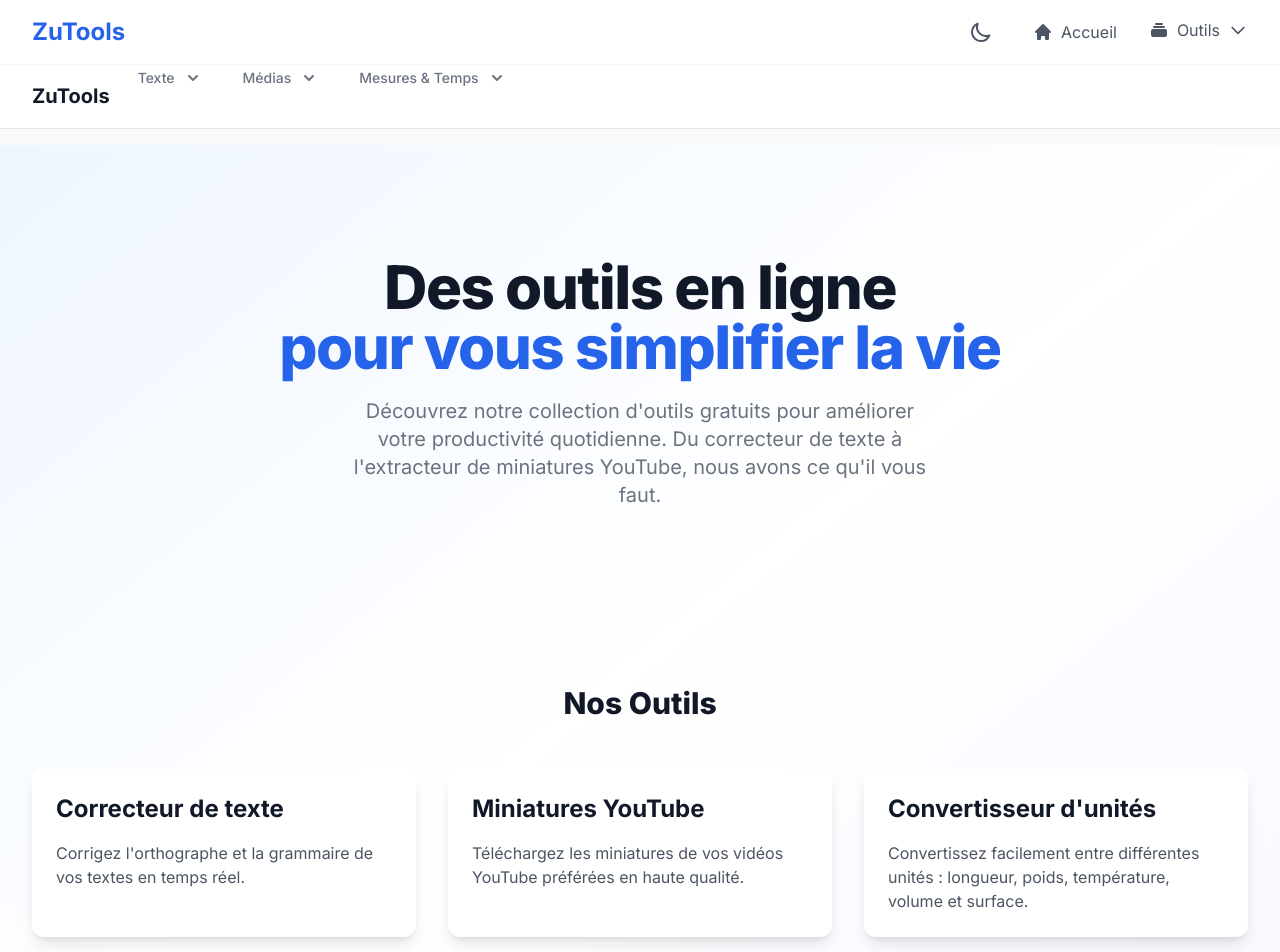
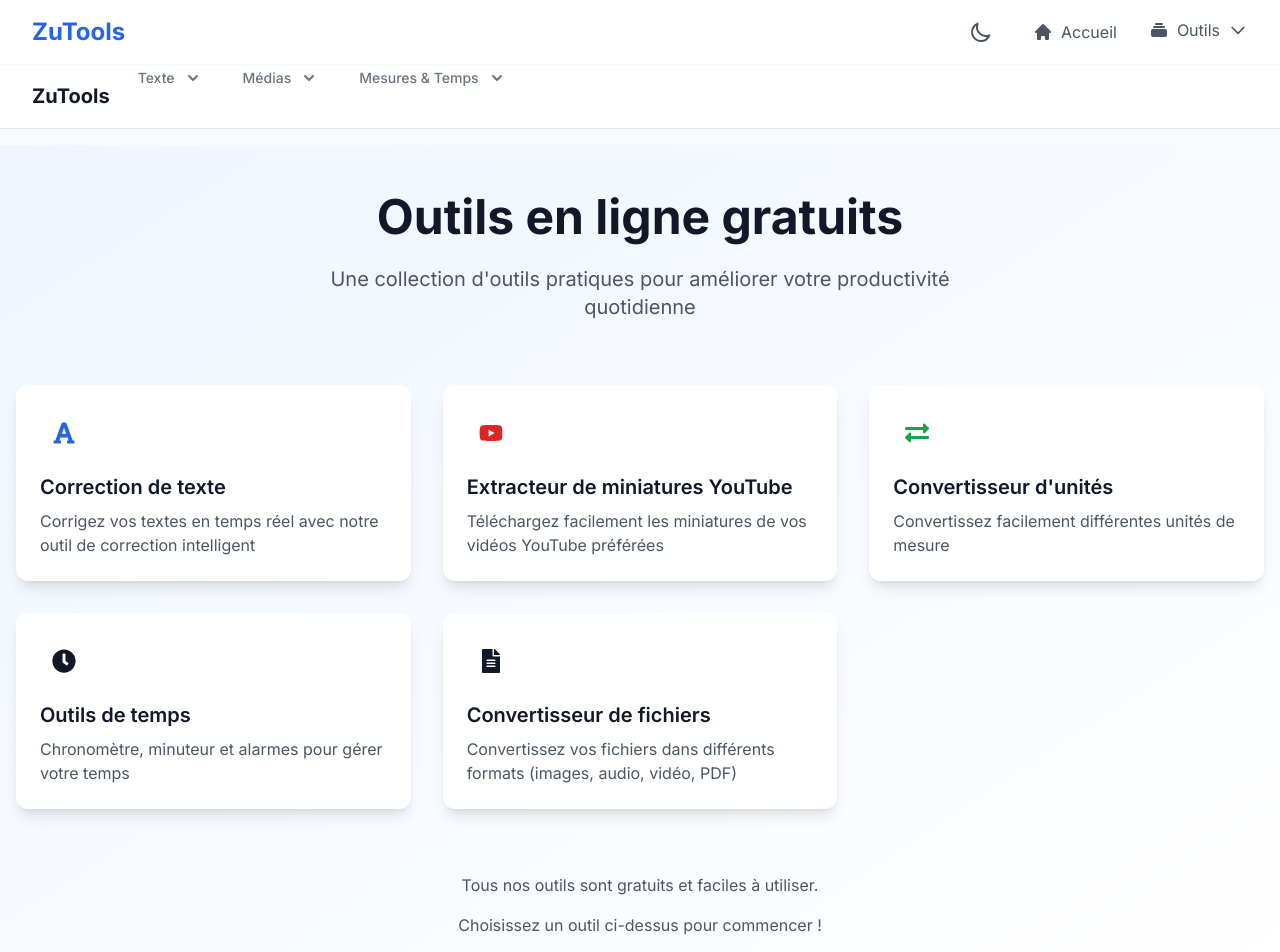
Before and after one commit to geoffroyotegbeye/zutools, a Next.js app: page / in a window 1280 px wide. Shown: the top 952 px of the page. Built offline with nearby package versions, Linux system fonts and the light colour scheme.

Commit message:
feat():redesign, mise a jour et ajout d'outils

```diff
--- a/package.json
+++ b/package.json
@@ -12,7 +12,9 @@
     "axios": "^1.7.9",
     "next": "14.1.0",
     "react": "^18.2.0",
-    "react-dom": "^18.2.0"
+    "react-dom": "^18.2.0",
+    "react-dropzone": "^14.3.5",
+    "react-icons": "^5.5.0"
   },
   "devDependencies": {
     "@tailwindcss/forms": "^0.5.10",
--- a/src/app/page.tsx
+++ b/src/app/page.tsx
@@ -1,73 +1,93 @@
 import Link from 'next/link'
+import { FaFont, FaYoutube, FaExchangeAlt, FaClock, FaFileAlt } from 'react-icons/fa'
+
+const tools = [
+  {
+    name: 'Correction de texte',
+    description: 'Corrigez vos textes en temps réel avec notre outil de correction intelligent',
+    icon: FaFont,
+    path: '/tools/text-correction',
+    color: 'blue'
+  },
+  {
+    name: 'Extracteur de miniatures YouTube',
+    description: 'Téléchargez facilement les miniatures de vos vidéos YouTube préférées',
+    icon: FaYoutube,
+    path: '/tools/youtube-thumbnail',
+    color: 'red'
+  },
+  {
+    name: 'Convertisseur d\'unités',
+    description: 'Convertissez facilement différentes unités de mesure',
+    icon: FaExchangeAlt,
+    path: '/tools/unit-converter',
+    color: 'green'
+  },
+  {
+    name: 'Outils de temps',
+    description: 'Chronomètre, minuteur et alarmes pour gérer votre temps',
+    icon: FaClock,
+    path: '/tools/timer',
+    color: 'purple'
+  },
+  {
+    name: 'Convertisseur de fichiers',
+    description: 'Convertissez vos fichiers dans différents formats (images, audio, vidéo, PDF)',
+    icon: FaFileAlt,
+    path: '/tools/file-converter',
+    color: 'orange'
+  }
+]
 
 export default function Home() {
   return (
-    <div className="bg-gradient-to-br from-blue-50 via-white to-purple-50 dark:from-blue-900 dark:via-gray-900 dark:to-purple-900 min-h-screen">
+    <div className="min-h-screen bg-gradient-to-br from-blue-50 to-white dark:from-gray-900 dark:to-gray-800">
+      <div className="container mx-auto px-4 py-12">
         {/* Hero Section */}
-      <div className="relative overflow-hidden">
-        <div className="max-w-7xl mx-auto">
-          <div className="relative z-10 pb-8 sm:pb-16 md:pb-20 lg:pb-28 xl:pb-32">
-            <main className="mt-10 mx-auto max-w-7xl px-4 sm:mt-12 sm:px-6 md:mt-16 lg:mt-20 lg:px-8 xl:mt-28">
-              <div className="text-center">
-                <h1 className="text-4xl tracking-tight font-extrabold text-gray-900 dark:text-white sm:text-5xl md:text-6xl">
-                  <span className="block">Des outils en ligne</span>
-                  <span className="block text-blue-600 dark:text-blue-400">pour vous simplifier la vie</span>
+        <div className="text-center mb-16">
+          <h1 className="text-4xl md:text-5xl font-bold text-gray-900 dark:text-white mb-6">
+            Outils en ligne gratuits
           </h1>
-                <p className="mt-3 text-base text-gray-500 dark:text-gray-400 sm:mt-5 sm:text-lg sm:max-w-xl sm:mx-auto md:mt-5 md:text-xl">
-                  Découvrez notre collection d'outils gratuits pour améliorer votre productivité quotidienne.
-                  Du correcteur de texte à l'extracteur de miniatures YouTube, nous avons ce qu'il vous faut.
+          <p className="text-xl text-gray-600 dark:text-gray-300 max-w-2xl mx-auto">
+            Une collection d&apos;outils pratiques pour améliorer votre productivité quotidienne
           </p>
         </div>
-            </main>
+
+        {/* Tools Grid */}
+        <div className="grid grid-cols-1 md:grid-cols-2 lg:grid-cols-3 gap-8 max-w-7xl mx-auto">
+          {tools.map((tool) => {
+            const IconComponent = tool.icon
+            return (
+              <Link
+                key={tool.path}
+                href={tool.path}
+                className="group relative bg-white dark:bg-gray-800 rounded-xl shadow-lg overflow-hidden hover:shadow-xl transition-shadow duration-300"
+              >
+                <div className="p-6">
+                  <div className={`inline-flex p-3 rounded-lg bg-${tool.color}-100 dark:bg-${tool.color}-900/20 text-${tool.color}-600 dark:text-${tool.color}-400 mb-4 group-hover:scale-110 transition-transform duration-300`}>
+                    <IconComponent className="w-6 h-6" />
                   </div>
+                  <h3 className="text-xl font-semibold text-gray-900 dark:text-white mb-2">
+                    {tool.name}
+                  </h3>
+                  <p className="text-gray-600 dark:text-gray-300">
+                    {tool.description}
+                  </p>
                 </div>
+                <div className={`absolute bottom-0 left-0 h-1 w-full bg-${tool.color}-500 transform scale-x-0 group-hover:scale-x-100 transition-transform duration-300`} />
+              </Link>
+            )
+          })}
         </div>
 
-      {/* Tools Section */}
-      <div className="max-w-7xl mx-auto px-4 sm:px-6 lg:px-8 py-12">
-        <h2 className="text-3xl font-extrabold text-gray-900 dark:text-white text-center mb-12">
-          Nos Outils
-        </h2>
-        <div className="grid gap-8 md:grid-cols-2 lg:grid-cols-3">
-          <Link
-            href="/tools/text-correction"
-            className="block p-6 bg-white dark:bg-gray-800 rounded-xl shadow-lg hover:shadow-xl transition-shadow"
-          >
-            <h2 className="text-2xl font-bold text-gray-900 dark:text-white mb-4">Correcteur de texte</h2>
+        {/* Call to Action */}
+        <div className="text-center mt-16">
+          <p className="text-gray-600 dark:text-gray-300 mb-4">
+            Tous nos outils sont gratuits et faciles à utiliser.
+          </p>
           <p className="text-gray-600 dark:text-gray-300">
-              Corrigez l&apos;orthographe et la grammaire de vos textes en temps réel.
+            Choisissez un outil ci-dessus pour commencer !
           </p>
-          </Link>
-
-          <Link
-            href="/tools/youtube-thumbnail"
-            className="block p-6 bg-white dark:bg-gray-800 rounded-xl shadow-lg hover:shadow-xl transition-shadow"
-          >
-            <h2 className="text-2xl font-bold text-gray-900 dark:text-white mb-4">Miniatures YouTube</h2>
-            <p className="text-gray-600 dark:text-gray-300">
-              Téléchargez les miniatures de vos vidéos YouTube préférées en haute qualité.
-            </p>
-          </Link>
-
-          <Link
-            href="/tools/unit-converter"
-            className="block p-6 bg-white dark:bg-gray-800 rounded-xl shadow-lg hover:shadow-xl transition-shadow"
-          >
-            <h2 className="text-2xl font-bold text-gray-900 dark:text-white mb-4">Convertisseur d&apos;unités</h2>
-            <p className="text-gray-600 dark:text-gray-300">
-              Convertissez facilement entre différentes unités : longueur, poids, température, volume et surface.
-            </p>
-          </Link>
-
-          <Link
-            href="/tools/timer"
-            className="block p-6 bg-white dark:bg-gray-800 rounded-xl shadow-lg hover:shadow-xl transition-shadow"
-          >
-            <h2 className="text-2xl font-bold text-gray-900 dark:text-white mb-4">Gestion du temps</h2>
-            <p className="text-gray-600 dark:text-gray-300">
-              Chronomètre, compte à rebours et alarmes en ligne. Parfait pour le sport, la cuisine ou le travail.
-            </p>
-          </Link>
         </div>
       </div>
     </div>
```
Also changed, not shown: 1 other file (tests, documents, lock files or other folders). Lines whose indentation alone changed are shown as unchanged.
